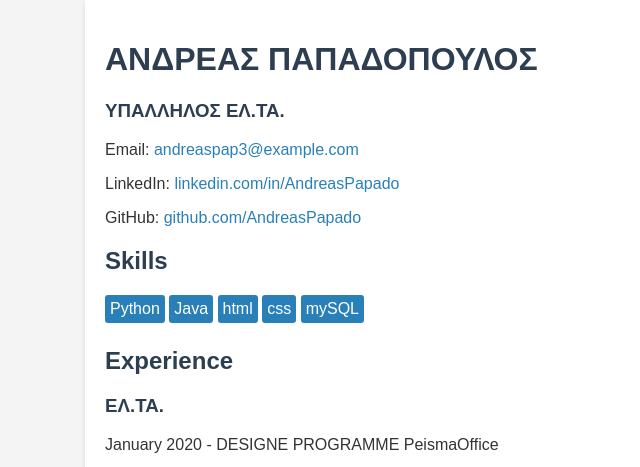
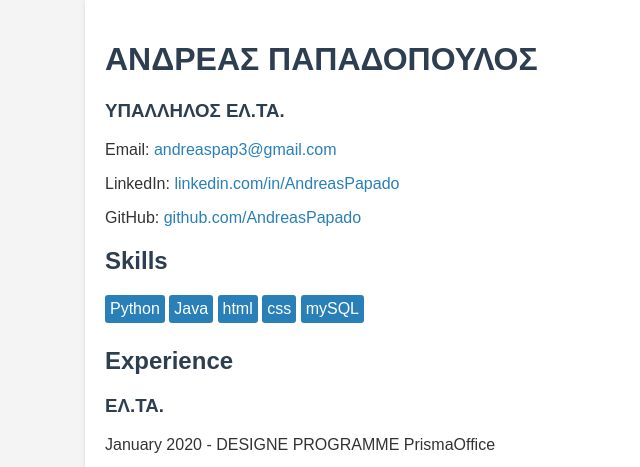
Before and after one commit to PapadoAndreas/Test_repo.md, a plain HTML site: page index.html in a window 1280 px wide. Shown: the top 467 px of the page, 23-663 px from the left. Drawn offline with Linux system fonts and the light colour scheme.

Commit message:
Update index.html

```diff
--- a/index.html
+++ b/index.html
@@ -58,7 +58,7 @@
         <h3>ΥΠΑΛΛΗΛΟΣ ΕΛ.ΤΑ.  </h3>
 
         <div class="contact-info">
-            <p>Email: <a href="mailto:andreaspap3@example.com">andreaspap3@example.com</a></p>
+            <p>Email: <a href="mailto:andreaspap3@gmail.com">andreaspap3@gmail.com</a></p>
             <p>LinkedIn: <a href="https://linkedin.com/in/AndreasPapado" target="_blank">linkedin.com/in/AndreasPapado</a></p>
             <p>GitHub: <a href="https://github.com/AndreasPapado" target="_blank">github.com/AndreasPapado</a></p>
         </div>
@@ -77,7 +77,7 @@
         <h2>Experience</h2>
         <div class="experience">
             <h3>ΕΛ.ΤΑ.</h3>
-            <p>January 2020 - DESIGNE PROGRAMME PeismaOffice</p>
+            <p>January 2020 - DESIGNE PROGRAMME PrismaOffice</p>
             <ul>
                 <li>....</li>
                 <li>....</li>
```
